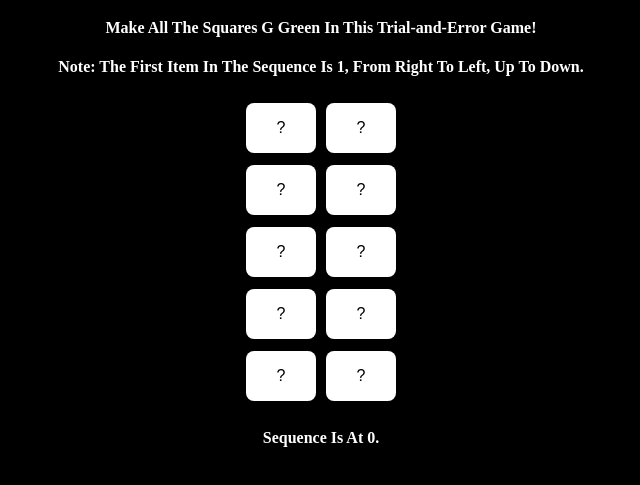
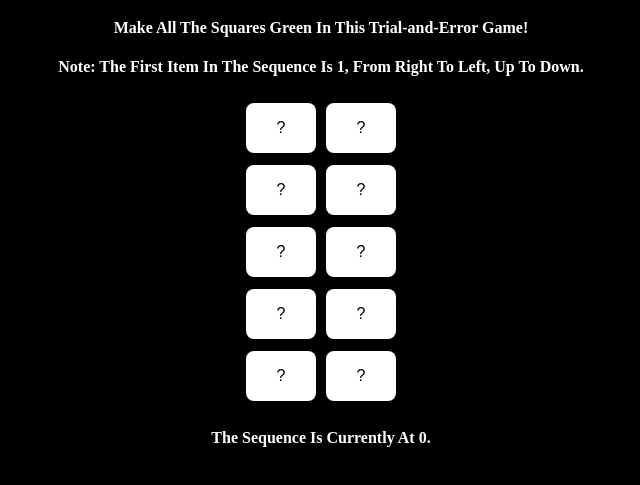
Before and after one commit to coderpro1234-2/sequencer, a plain HTML site: page index.html in a window 1280 px wide. Shown: the part 61-546 px from the top of the page, without its empty margins (319-959 px from the left). Drawn offline with Linux system fonts and the light colour scheme.

Commit message:
Update index.html

```diff
--- a/index.html
+++ b/index.html
@@ -40,7 +40,7 @@ body {background-color:black}
 </script>
 <center>
   <h1 class="text">Sequence Game</h1>
-  <h4 class="text">Make All The Squares G Green In This Trial-and-Error Game!</h4>
+  <h4 class="text">Make All The Squares Green In This Trial-and-Error Game!</h4>
   <h4 class="text">Note: The First Item In The Sequence Is 1, From Right To Left, Up To Down.</h4>
 <button class="button" id="1" onclick="sequence(randnumbers[0], 1)">?</button>
 <button class="button" id="2" onclick="sequence(randnumbers[1], 2)">?</button><br>
@@ -53,7 +53,7 @@ body {background-color:black}
 <button class="button" id="9" onclick="sequence(randnumbers[8], 9)">?</button>
 <button class="button" id="10" onclick="sequence(randnumbers[9], 10)">?</button>
 
-<h4 id="view-text" class="text">Sequence Is At 0.</h4>
+<h4 id="view-text" class="text">The Sequence Is Currently At 0.</h4>
 </center>
 </body>
 <script>
@@ -85,7 +85,7 @@ async function sequence(numb, inid) {
     msg = "Well Done You Got It!"
   }
   else {
-    msg = "Sequence Is At "+num+"."
+    msg = "The Sequence Is Currently At "+num+"."
   }
   document.getElementById("view-text").innerHTML = msg;
 }
```
